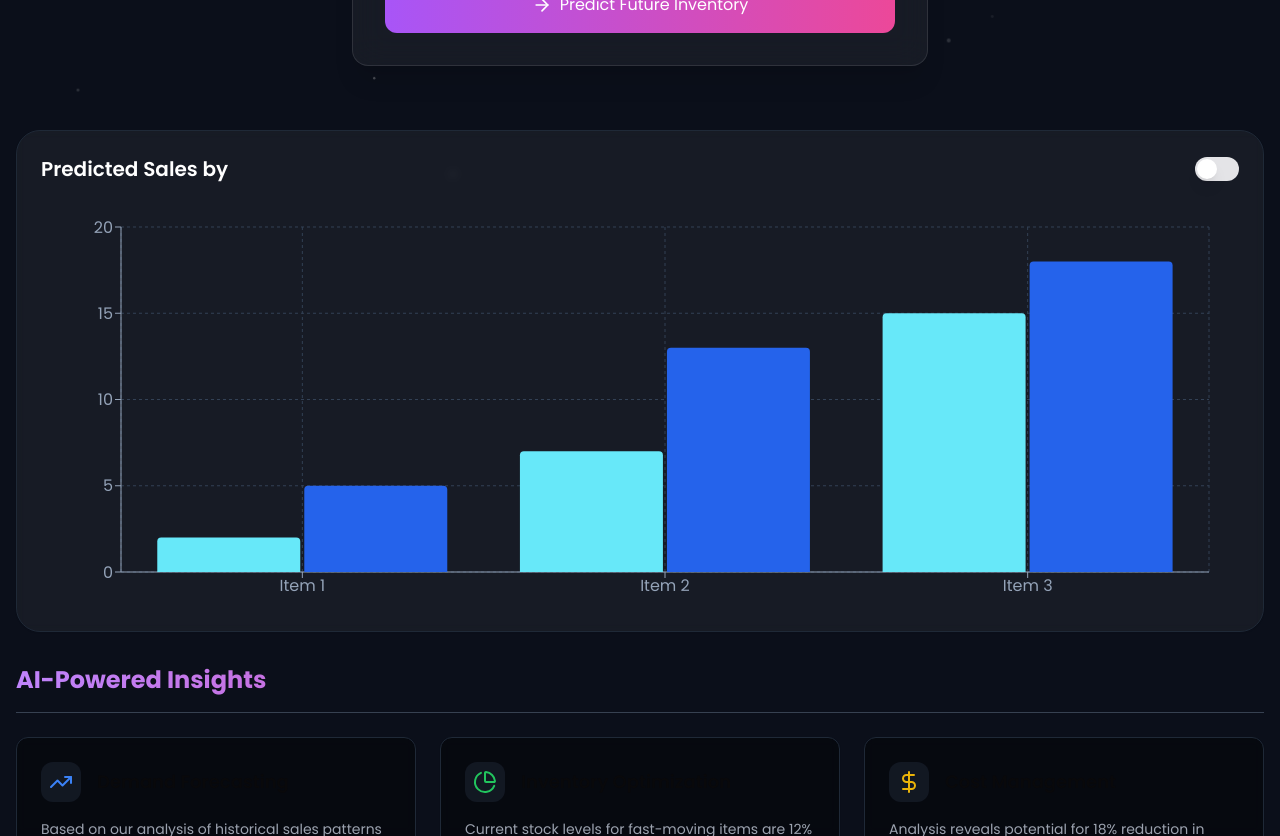
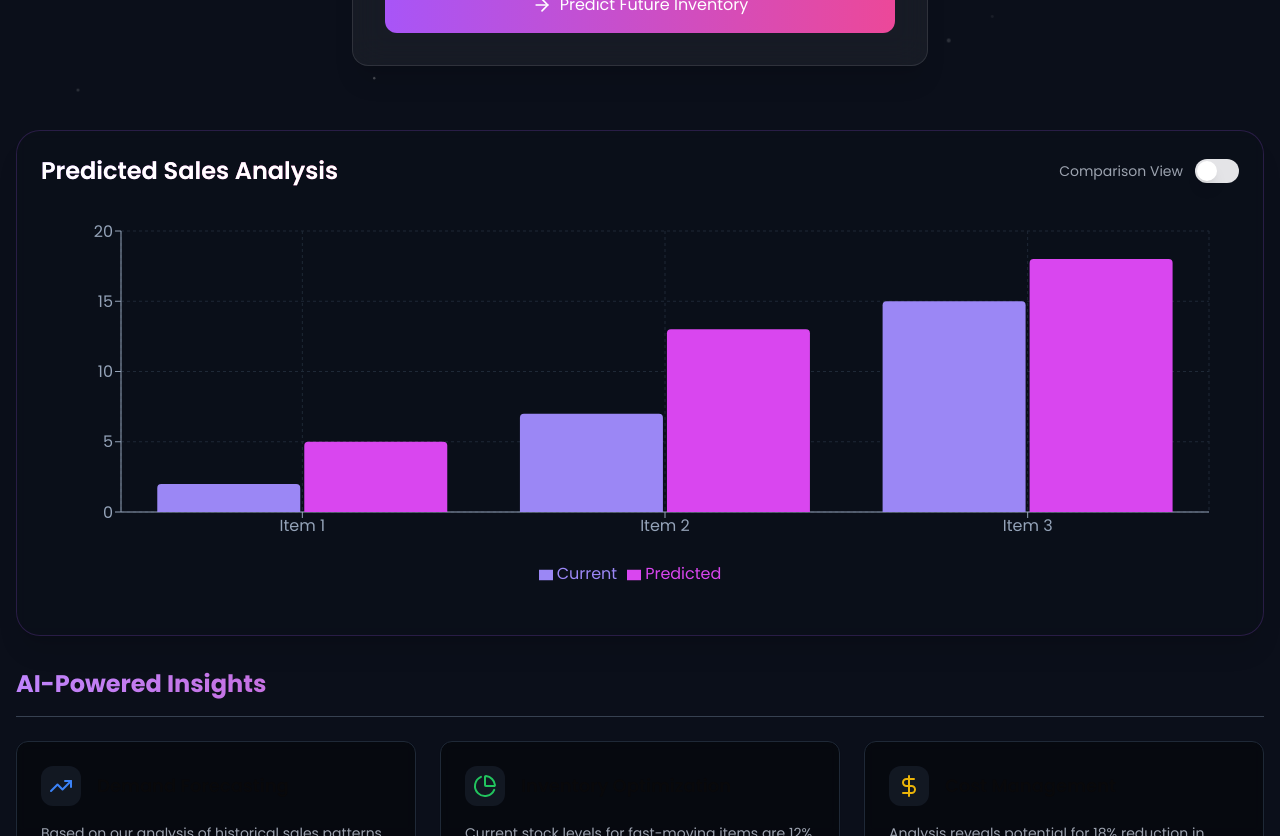
Before and after one commit to girishpatil007/futurepulsefront, a React (Vite) app: page / in a window 1280 px wide. Shown: the part 400-1236 px from the top of the page. Built offline with nearby package versions, Linux system fonts and the light colour scheme.

Commit message:
Enhance chart and pie chart
Improved the functionality and appearance of the chart and pie chart components for better data visualization.
[skip gpt_engineer]

```diff
--- a/src/components/PredictionResults.tsx
+++ b/src/components/PredictionResults.tsx
@@ -1,7 +1,7 @@
 import React, { useState } from 'react';
 import { motion, AnimatePresence } from "framer-motion";
 import { Card } from "./ui/card";
-import { BarChart, Bar, XAxis, YAxis, CartesianGrid, Tooltip, ResponsiveContainer, PieChart, Pie, Cell } from "recharts";
+import { BarChart, Bar, XAxis, YAxis, CartesianGrid, Tooltip, ResponsiveContainer, PieChart, Pie, Cell, Legend } from "recharts";
 import { Switch } from "./ui/switch";
 
 const barData = [
@@ -18,7 +18,8 @@ const pieData = [
   { name: "Other", value: 5 },
 ];
 
-const COLORS = ["#67E8F9", "#F59E0B", "#8B5CF6", "#22C55E", "#EC4899"];
+// Enhanced color palette
+const COLORS = ['#9b87f5', '#D946EF', '#F97316', '#0EA5E9', '#8E9196'];
 
 const PredictionResults = () => {
   const [showPieChart, setShowPieChart] = useState(false);
@@ -31,16 +32,21 @@ const PredictionResults = () => {
       className="my-8 space-y-8"
     >
       <div className="flex flex-col space-y-8">
-        <Card className="p-6 bg-[#F8FAFC]/5 backdrop-blur-sm border-gray-800 rounded-3xl">
+        <Card className="p-6 bg-[#0B0F1A]/80 backdrop-blur-sm border border-purple-500/20 rounded-3xl shadow-xl">
           <div className="flex justify-between items-center mb-6">
-            <h2 className="text-xl font-semibold text-white">
-              {showPieChart ? "Demand Distribution" : "Predicted Sales by"}
+            <h2 className="text-2xl font-semibold text-white bg-gradient-to-r from-purple-400 to-pink-500 bg-clip-text text-transparent">
+              {showPieChart ? "Demand Distribution" : "Predicted Sales Analysis"}
             </h2>
-            <Switch
-              checked={showPieChart}
-              onCheckedChange={setShowPieChart}
-              className="data-[state=checked]:bg-blue-500"
-            />
+            <div className="flex items-center gap-3">
+              <span className="text-sm text-gray-400">
+                {showPieChart ? "Distribution View" : "Comparison View"}
+              </span>
+              <Switch
+                checked={showPieChart}
+                onCheckedChange={setShowPieChart}
+                className="data-[state=checked]:bg-purple-500"
+              />
+            </div>
           </div>
 
           <AnimatePresence mode="wait">
@@ -50,22 +56,53 @@ const PredictionResults = () => {
                 initial={{ opacity: 0, x: -20 }}
                 animate={{ opacity: 1, x: 0 }}
                 exit={{ opacity: 0, x: 20 }}
+                transition={{ duration: 0.3 }}
                 className="h-[400px]"
               >
                 <ResponsiveContainer width="100%" height="100%">
-                  <BarChart data={barData} margin={{ top: 20, right: 30, left: 20, bottom: 5 }}>
-                    <CartesianGrid strokeDasharray="3 3" stroke="#334155" />
-                    <XAxis dataKey="category" stroke="#94A3B8" />
-                    <YAxis stroke="#94A3B8" />
+                  <BarChart
+                    data={barData}
+                    margin={{ top: 20, right: 30, left: 20, bottom: 5 }}
+                  >
+                    <CartesianGrid strokeDasharray="3 3" stroke="#1F2937" />
+                    <XAxis
+                      dataKey="category"
+                      stroke="#94A3B8"
+                      tick={{ fill: '#94A3B8' }}
+                    />
+                    <YAxis
+                      stroke="#94A3B8"
+                      tick={{ fill: '#94A3B8' }}
+                    />
                     <Tooltip
                       contentStyle={{
-                        backgroundColor: "rgba(30, 41, 59, 0.9)",
-                        border: "1px solid #475569",
+                        backgroundColor: "rgba(17, 24, 39, 0.95)",
+                        border: "1px solid #374151",
                         borderRadius: "8px",
+                        boxShadow: "0 4px 6px -1px rgba(0, 0, 0, 0.1)",
+                      }}
+                      labelStyle={{ color: '#E5E7EB' }}
+                      itemStyle={{ color: '#E5E7EB' }}
+                    />
+                    <Legend
+                      wrapperStyle={{
+                        padding: "20px 0",
                       }}
                     />
-                    <Bar dataKey="current" name="Series 1" fill="#67E8F9" radius={[4, 4, 0, 0]} />
-                    <Bar dataKey="predicted" name="Series 2" fill="#2563EB" radius={[4, 4, 0, 0]} />
+                    <Bar
+                      dataKey="current"
+                      name="Current"
+                      fill="#9b87f5"
+                      radius={[4, 4, 0, 0]}
+                      animationDuration={1500}
+                    />
+                    <Bar
+                      dataKey="predicted"
+                      name="Predicted"
+                      fill="#D946EF"
+                      radius={[4, 4, 0, 0]}
+                      animationDuration={1500}
+                    />
                   </BarChart>
                 </ResponsiveContainer>
               </motion.div>
@@ -75,6 +112,7 @@ const PredictionResults = () => {
                 initial={{ opacity: 0, scale: 0.8 }}
                 animate={{ opacity: 1, scale: 1 }}
                 exit={{ opacity: 0, scale: 0.8 }}
+                transition={{ duration: 0.3 }}
                 className="h-[400px]"
               >
                 <ResponsiveContainer width="100%" height="100%">
@@ -89,17 +127,35 @@ const PredictionResults = () => {
                       paddingAngle={5}
                       dataKey="value"
                       animationBegin={0}
-                      animationDuration={1000}
+                      animationDuration={1500}
+                      label={({ name, percent }) => `${name} ${(percent * 100).toFixed(0)}%`}
+                      labelLine={{ stroke: '#94A3B8', strokeWidth: 1 }}
                     >
                       {pieData.map((entry, index) => (
-                        <Cell key={`cell-${index}`} fill={COLORS[index % COLORS.length]} />
+                        <Cell
+                          key={`cell-${index}`}
+                          fill={COLORS[index % COLORS.length]}
+                          stroke="rgba(255,255,255,0.1)"
+                          strokeWidth={1}
+                        />
                       ))}
                     </Pie>
                     <Tooltip
                       contentStyle={{
-                        backgroundColor: "rgba(30, 41, 59, 0.9)",
-                        border: "1px solid #475569",
+                        backgroundColor: "rgba(17, 24, 39, 0.95)",
+                        border: "1px solid #374151",
                         borderRadius: "8px",
+                        boxShadow: "0 4px 6px -1px rgba(0, 0, 0, 0.1)",
+                      }}
+                      labelStyle={{ color: '#E5E7EB' }}
+                      itemStyle={{ color: '#E5E7EB' }}
+                    />
+                    <Legend
+                      layout="vertical"
+                      align="right"
+                      verticalAlign="middle"
+                      wrapperStyle={{
+                        paddingLeft: "20px",
                       }}
                     />
                   </PieChart>
```
